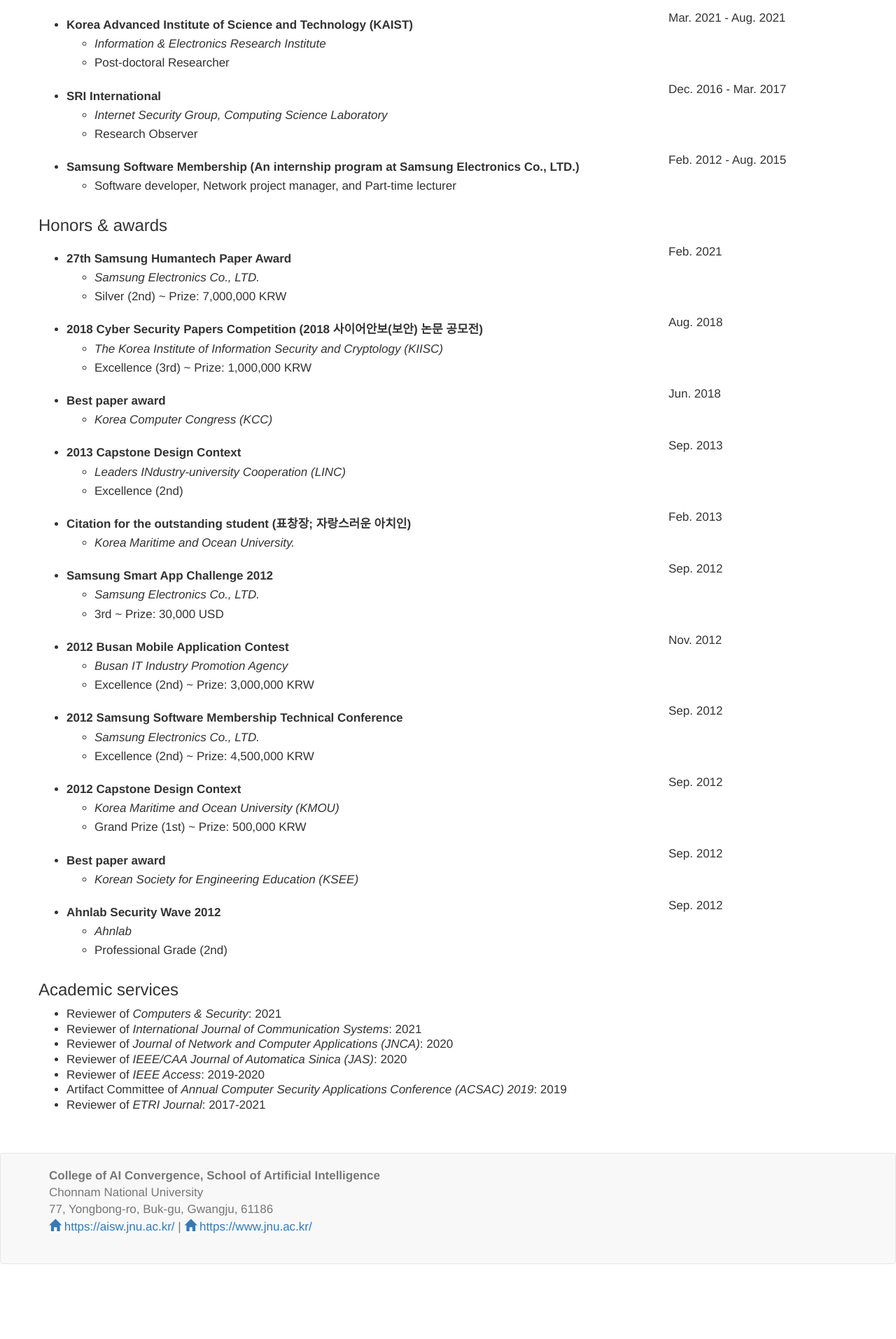
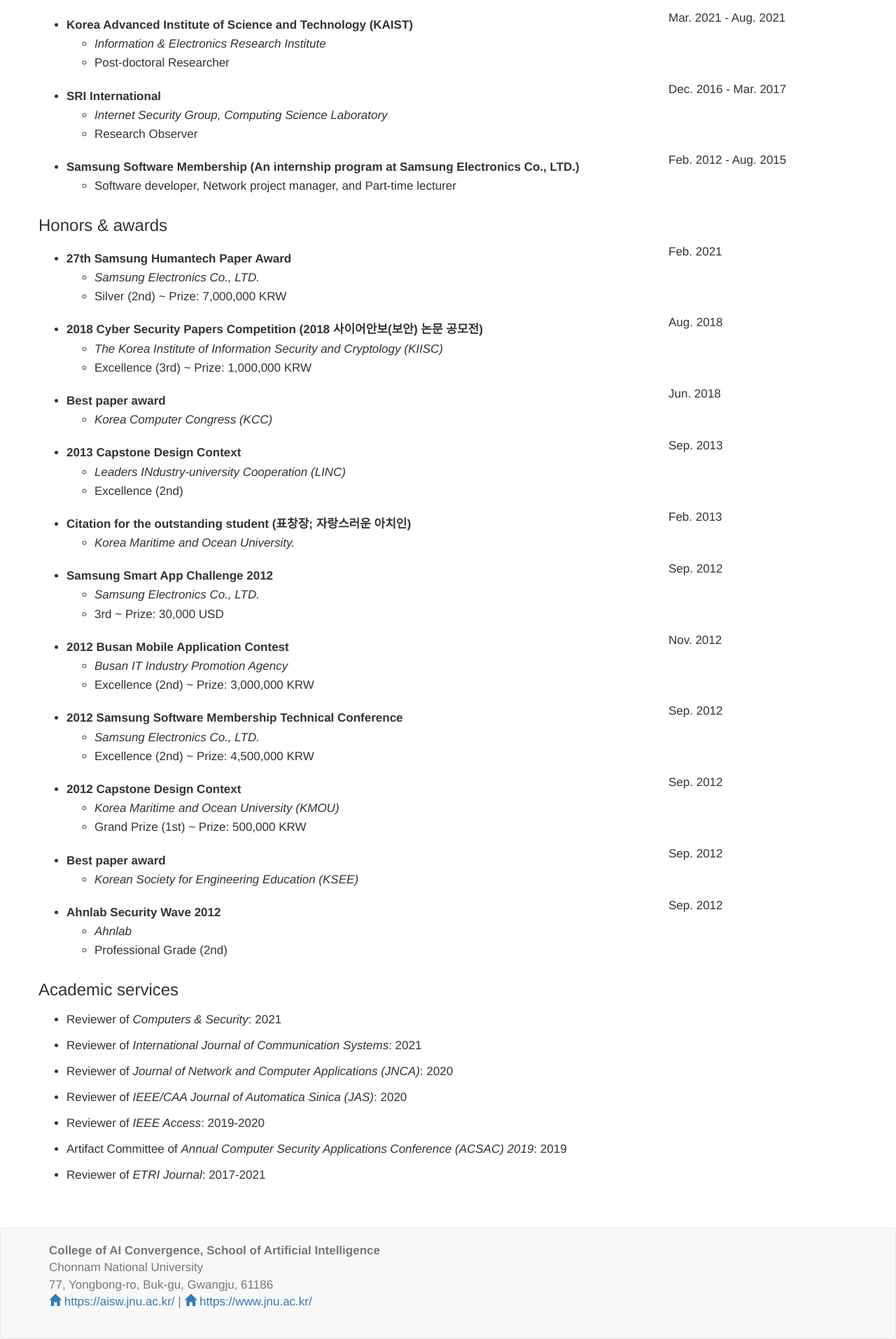
Before and after one commit to src-jnu/src-jnu.github.io, a Jekyll site: the page built from pages/faculty.html, in a window 1280 px wide. Shown: the part 1180-3093 px from the top of the page at 70% size. Built offline with Jekyll 4.4.1, drawn with Linux system fonts in a browser that asks for light colours; nearby versions of some CDN libraries; a style sheet for code colours, icons or effects is not loaded; before the commit the page ends 2986 px from its top, so only the background shows below that.

Commit message:
fix minor bug

```diff
--- a/pages/faculty.html
+++ b/pages/faculty.html
@@ -120,7 +120,7 @@
         <h3> Academic services </h3>
         {% for pub in site.data.faculty.service %}
         <div class="row">
-            <div class="col-sm-10" style="line-height: 0.1;">
+            <div class="col-sm-10" style="line-height: 1.0;">
                 <p>
                     <ul>
                         <li> {{ pub.title }} of <i> {{ pub.affiliation }}</i>: {{ pub.date }} </li>
```
Also changed, not shown: 6 other files.
